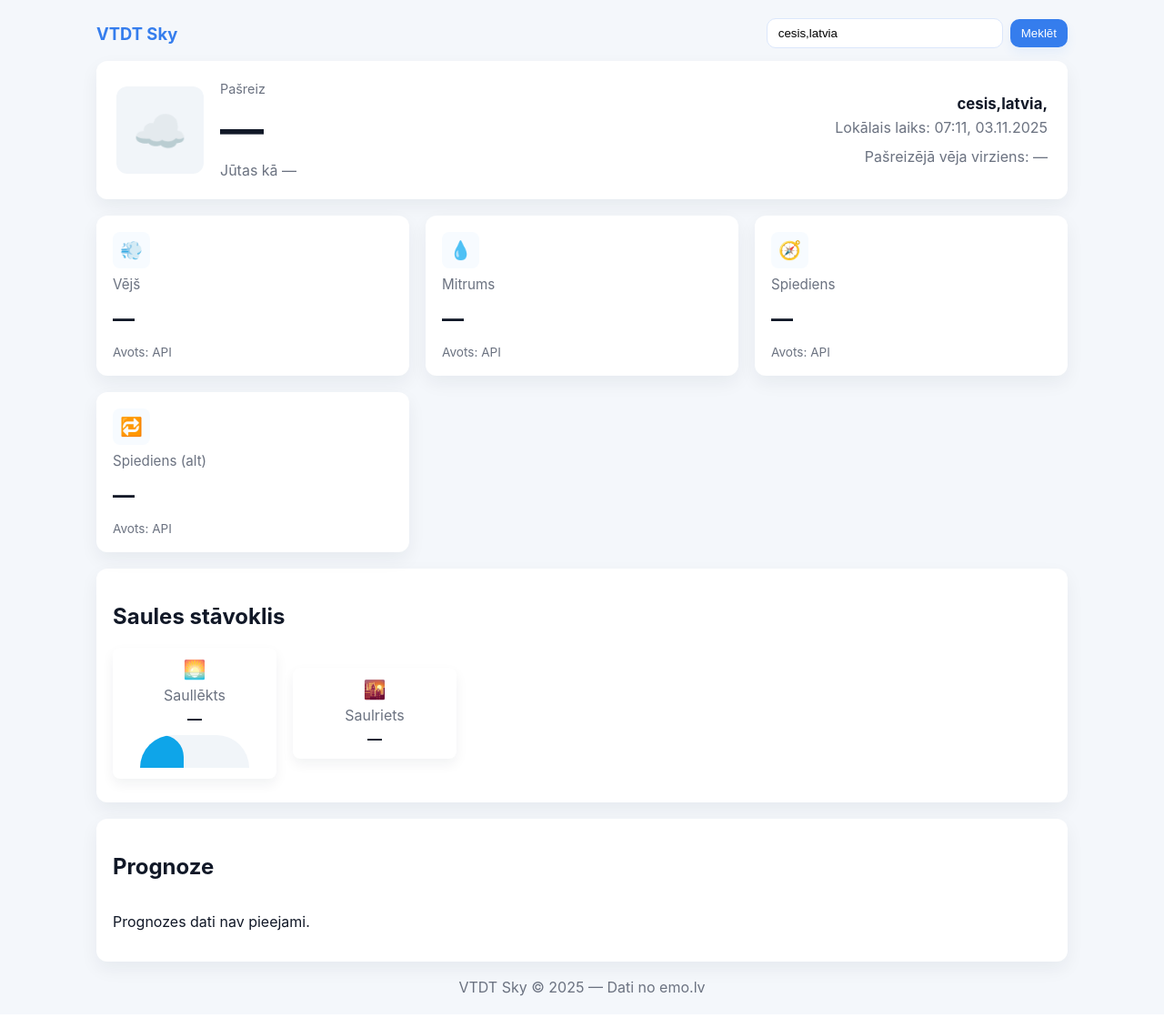
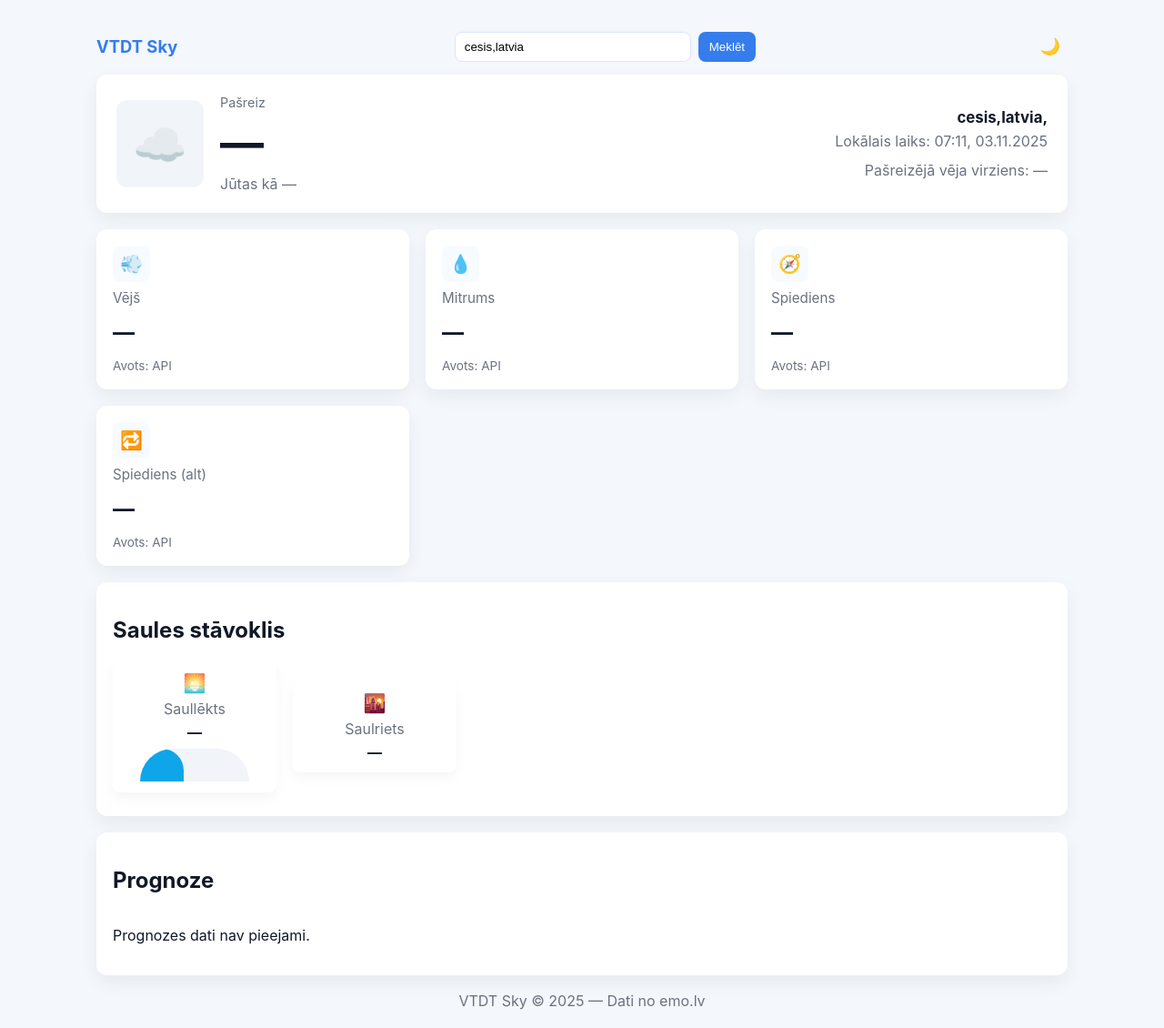
Before and after one commit to 313Arnis/weather_app, a PHP site: page / in a window 1280 px wide. Shown: the whole page at 91% size. Before the commit the page ends 1095 px from the top, so only its background shows below. Run offline with PHP 8.4, Linux system fonts and the light colour scheme; data that the repository does not hold is empty.

Commit message:
light/dark mode

```diff
--- a/index.php
+++ b/index.php
@@ -45,11 +45,16 @@ $wind_kmh = is_null($cur_wind) ? null : round($cur_wind * 3.6, 1);
     <main class="wrap">
         <header class="topbar">
             <div class="brand">VTDT Sky</div>
+
             <form class="search" method="get">
                 <input type="text" name="city" placeholder="Pilsēta, valsts (piem. cesis,latvia)"
                     value="<?php echo h($city_input); ?>">
                 <button type="submit">Meklēt</button>
             </form>
+
+            <!-- theme toggle -->
+            <button id="theme-toggle" class="theme-btn" type="button" aria-pressed="false"
+                title="Toggle dark / light">🌙</button>
         </header>
 
         <section class="current-card card">
@@ -168,6 +173,35 @@ $wind_kmh = is_null($cur_wind) ? null : round($cur_wind * 3.6, 1);
 
         <footer class="footer">VTDT Sky © <?php echo date('Y'); ?> — Dati no emo.lv</footer>
     </main>
+
+    <script>
+    (function() {
+        const KEY = 'vtdt-theme';
+        const btn = document.getElementById('theme-toggle');
+        const prefersDark = window.matchMedia && window.matchMedia('(prefers-color-scheme: dark)').matches;
+        const saved = localStorage.getItem(KEY);
+        const initial = saved || (prefersDark ? 'dark' : 'light');
+
+        function applyTheme(t) {
+            if (t === 'dark') document.documentElement.classList.add('dark');
+            else document.documentElement.classList.remove('dark');
+            if (btn) {
+                btn.textContent = t === 'dark' ? '☀️' : '🌙';
+                btn.setAttribute('aria-pressed', t === 'dark');
+            }
+        }
+
+        applyTheme(initial);
+
+        if (btn) {
+            btn.addEventListener('click', function() {
+                const next = document.documentElement.classList.contains('dark') ? 'light' : 'dark';
+                localStorage.setItem(KEY, next);
+                applyTheme(next);
+            });
+        }
+    })();
+    </script>
 </body>
 
 </html>
--- a/styles.css
+++ b/styles.css
@@ -1,10 +1,10 @@
 :root {
     --bg: #f4f7fb;
-    --card: #ffffff;
+    --card: #fff;
     --accent: #357ded;
     --muted: #6b7280;
-    --shadow: rgba(13, 38, 59, 0.06);
-    --radius: 12px;
+    --text: #111827;
+    /* default text color */
 }
 
 * {
@@ -15,65 +15,57 @@ body {
     margin: 0;
     font-family: Inter, "Segoe UI", Roboto, Arial, sans-serif;
     background: var(--bg);
-    color: #111827;
-    -webkit-font-smoothing: antialiased;
-    -moz-osx-font-smoothing: grayscale;
+    color: var(--text);
 }
 
 .wrap {
     max-width: 1100px;
     margin: 20px auto;
-    padding: 0 16px;
+    padding: 0 16px
 }
 
-/* Topbar */
 .topbar {
     display: flex;
     justify-content: space-between;
     align-items: center;
     gap: 12px;
-    margin-bottom: 14px;
+    padding: 12px 0;
 }
 
 .brand {
+    font-weight: 700;
     color: var(--accent);
-    font-weight: 700;
-    font-size: 1.15rem;
+    font-size: 1.15rem
 }
 
 .search {
     display: flex;
-    gap: 8px;
-    align-items: center
+    gap: 8px
 }
 
 .search input {
-    padding: 8px 12px;
-    border-radius: 10px;
+    padding: 8px 10px;
+    border-radius: 8px;
     border: 1px solid #dbe7fb;
     min-width: 260px;
-    background: #fff;
 }
 
 .search button {
     padding: 8px 12px;
-    border-radius: 10px;
-    border: 0;
+    border-radius: 8px;
+    border: none;
     background: var(--accent);
     color: #fff;
     cursor: pointer;
-    box-shadow: 0 6px 12px rgba(53, 125, 237, 0.08);
 }
 
-/* Cards */
 .card {
     background: var(--card);
-    border-radius: var(--radius);
+    border-radius: 12px;
     padding: 18px;
-    box-shadow: 0 8px 20px var(--shadow);
+    box-shadow: 0 8px 20px rgba(13, 38, 59, 0.06);
 }
 
-/* Current weather big card */
 .current-card {
     display: flex;
     justify-content: space-between;
@@ -101,12 +93,12 @@ body {
     height: 96px;
     font-size: 48px;
     background: #f1f5f9;
-    border-radius: 12px
+    border-radius: 12px;
 }
 
 .temp-block .label {
     font-size: 0.9rem;
-    color: var(--muted)
+    color: var(--muted);
 }
 
 .temp {
@@ -125,7 +117,6 @@ body {
     margin-top: 6px
 }
 
-/* Right side of current */
 .current-right {
     text-align: right;
     min-width: 260px
@@ -146,7 +137,7 @@ body {
     color: var(--muted)
 }
 
-/* Stats grid */
+/* stats grid */
 .stats-grid {
     display: grid;
     grid-template-columns: repeat(3, 1fr);
@@ -160,8 +151,7 @@ body {
     align-items: flex-start;
     gap: 8px;
     padding: 18px;
-    border-radius: 12px;
-    min-height: 88px
+    border-radius: 12px
 }
 
 .stat-icon {
@@ -189,98 +179,7 @@ body {
     margin-top: 6px
 }
 
-/* Sun summary */
-.sunmoon {
-    margin-top: 18px;
-    padding: 18px;
-    border-radius: 12px
-}
-
-.sunmoon-grid {
-    display: grid;
-    grid-template-columns: 160px 1fr;
-    gap: 18px;
-    align-items: center
-}
-
-.sunmoon-left {
-    display: flex;
-    flex-direction: column;
-    align-items: flex-start;
-    gap: 6px
-}
-
-.sm-icon {
-    font-size: 28px;
-    background: #fff;
-    padding: 10px;
-    border-radius: 10px;
-    box-shadow: 0 6px 14px var(--shadow)
-}
-
-.sm-label {
-    color: var(--muted);
-    font-size: 0.95rem
-}
-
-.sm-value {
-    font-weight: 700;
-    font-size: 22px
-}
-
-.sun-row {
-    display: flex;
-    gap: 18px;
-    align-items: center;
-    margin-bottom: 8px
-}
-
-.sun-item {
-    background: var(--card);
-    padding: 12px;
-    border-radius: 8px;
-    min-width: 180px;
-    text-align: center;
-    box-shadow: 0 6px 14px var(--shadow)
-}
-
-.sm-ico {
-    font-size: 20px
-}
-
-.sm-title {
-    color: var(--muted);
-    margin-top: 6px
-}
-
-.sm-time {
-    font-weight: 700;
-    margin-top: 6px
-}
-
-/* semicircle arc */
-.sun-arc {
-    height: 36px;
-    width: 120px;
-    margin: 8px auto 0;
-    background: #f1f5f9;
-    border-radius: 60px 60px 0 0;
-    overflow: hidden;
-    position: relative
-}
-
-.arc-fill {
-    display: block;
-    height: 100%;
-    background: #0ea5e9;
-    border-radius: 60px 60px 0 0;
-    position: absolute;
-    left: 0;
-    bottom: 0;
-    width: 40%
-}
-
-/* Forecast */
+/* forecast styles */
 .forecast {
     margin-top: 18px
 }
@@ -297,7 +196,7 @@ body {
     padding: 12px;
     border-radius: 10px;
     text-align: center;
-    box-shadow: 0 6px 14px var(--shadow)
+    box-shadow: 0 6px 14px rgba(13, 38, 59, 0.04)
 }
 
 .day-date {
@@ -324,15 +223,63 @@ body {
     font-size: 0.95rem
 }
 
-/* Footer */
-.footer {
-    text-align: center;
-    color: var(--muted);
-    margin: 18px 0
+/* adjust stats grid to better match screenshot spacing */
+.stats-grid {
+    grid-template-columns: repeat(3, 1fr);
+    gap: 18px;
+    margin-top: 18px
 }
 
-/* Responsive */
-@media(max-width:900px) {
+.stat-card {
+    min-height: 88px;
+    justify-content: center
+}
+
+/* smooth theme transitions */
+html,
+body,
+.card {
+    transition: background-color 220ms ease, color 220ms ease, box-shadow 220ms ease;
+}
+
+/* dark theme variables */
+:root.dark {
+    --bg: #0b1220;
+    --card: #0f1724;
+    --accent: #4aa3ff;
+    --muted: #9aa6b2;
+    --text: #ffffff;
+    /* ensure text is white in dark mode */
+}
+
+/* theme button basic style */
+.theme-btn {
+    border: 0;
+    background: transparent;
+    font-size: 18px;
+    padding: 8px;
+    border-radius: 8px;
+    cursor: pointer;
+}
+
+.theme-btn[aria-pressed="true"] {
+    background: rgba(255, 255, 255, 0.04);
+}
+
+/* ensure cards adapt on dark mode */
+.wrap,
+.card {
+    background-color: var(--bg);
+    color: inherit;
+}
+
+/* override card background to use --card */
+.card {
+    background: var(--card);
+}
+
+/* responsive */
+@media (max-width: 900px) {
     .stats-grid {
         grid-template-columns: repeat(2, 1fr)
     }
@@ -340,13 +287,9 @@ body {
     .current-right {
         text-align: left
     }
-
-    .sunmoon-grid {
-        grid-template-columns: 1fr
-    }
 }
 
-@media(max-width:520px) {
+@media (max-width: 520px) {
     .stats-grid {
         grid-template-columns: 1fr
     }
@@ -360,8 +303,122 @@ body {
         width: 100%;
         text-align: left
     }
+}
 
-    .search input {
-        min-width: 140px
+/* footer */
+.footer {
+    text-align: center;
+    color: var(--muted);
+    margin: 18px 0
+}
+
+.sunmoon {
+    margin-top: 18px;
+    padding: 18px;
+    border-radius: 12px
+}
+
+.sunmoon-grid {
+    display: grid;
+    grid-template-columns: 160px 1fr;
+    gap: 18px;
+    align-items: center
+}
+
+.sunmoon-left {
+    display: flex;
+    flex-direction: column;
+    align-items: flex-start;
+    gap: 6px
+}
+
+.sm-icon {
+    font-size: 28px;
+    background: #fff;
+    padding: 10px;
+    border-radius: 10px;
+    box-shadow: 0 6px 14px rgba(13, 38, 59, 0.04)
+}
+
+.sm-label {
+    color: var(--muted);
+    font-size: 0.95rem
+}
+
+.sm-value {
+    font-weight: 700;
+    font-size: 22px
+}
+
+.sun-row,
+.moon-row {
+    display: flex;
+    gap: 18px;
+    align-items: center;
+    margin-bottom: 8px
+}
+
+.sun-item,
+.moon-item {
+    background: var(--card);
+    padding: 12px;
+    border-radius: 8px;
+    min-width: 180px;
+    text-align: center;
+    box-shadow: 0 6px 14px rgba(13, 38, 59, 0.04)
+}
+
+.sm-ico {
+    font-size: 20px
+}
+
+.sm-title {
+    color: var(--muted);
+    margin-top: 6px
+}
+
+.sm-time {
+    font-weight: 700;
+    margin-top: 6px
+}
+
+/* semicircle arc */
+.sun-arc,
+.moon-arc {
+    height: 36px;
+    width: 120px;
+    margin: 8px auto 0;
+    background: #f1f5f9;
+    border-radius: 60px 60px 0 0;
+    overflow: hidden;
+    position: relative
+}
+
+.arc-fill {
+    display: block;
+    height: 100%;
+    background: #0ea5e9;
+    border-radius: 60px 60px 0 0;
+    position: absolute;
+    left: 0;
+    bottom: 0
+}
+
+/* responsive */
+@media (max-width:800px) {
+    .sunmoon-grid {
+        grid-template-columns: 1fr;
+    }
+
+    .sun-row,
+    .moon-row {
+        flex-direction: row;
+        justify-content: space-between;
+    }
+
+    .sun-item,
+    .moon-item {
+        min-width: 140px;
+        flex: 1
     }
 }
```
